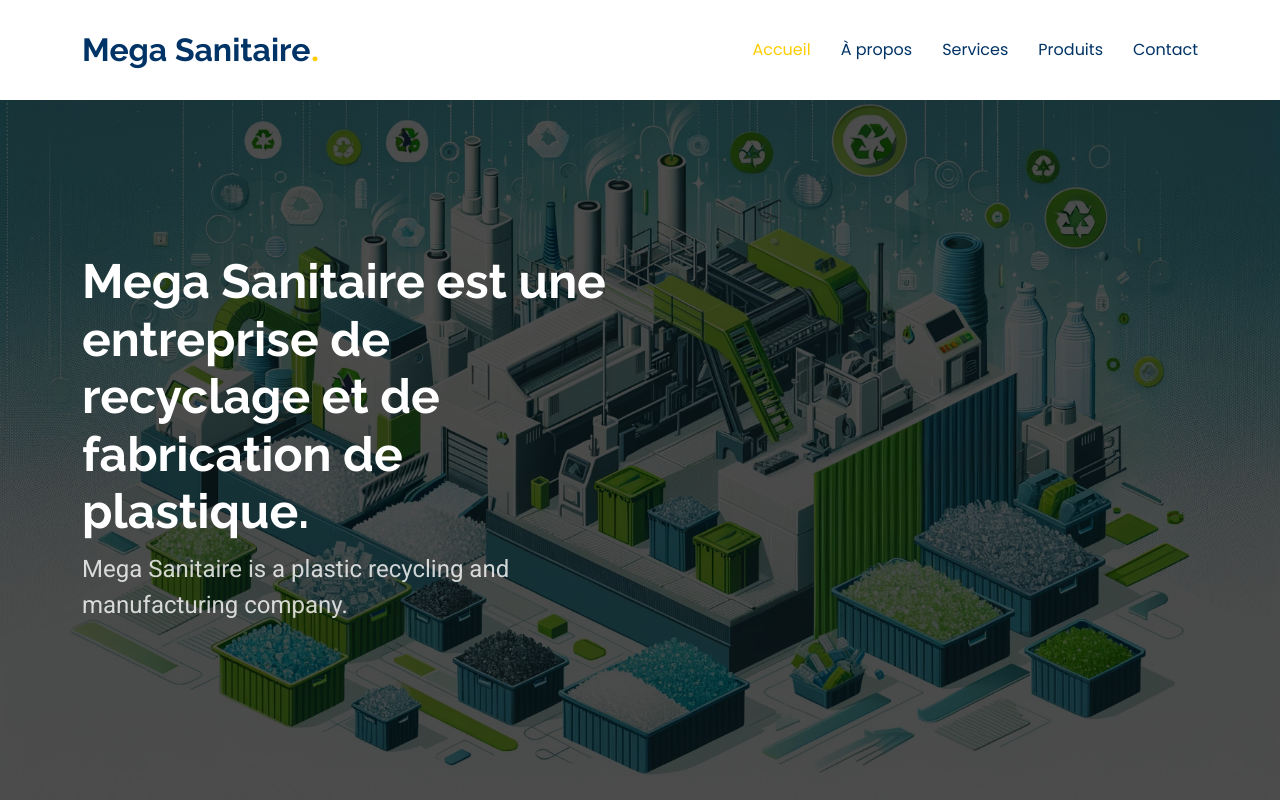
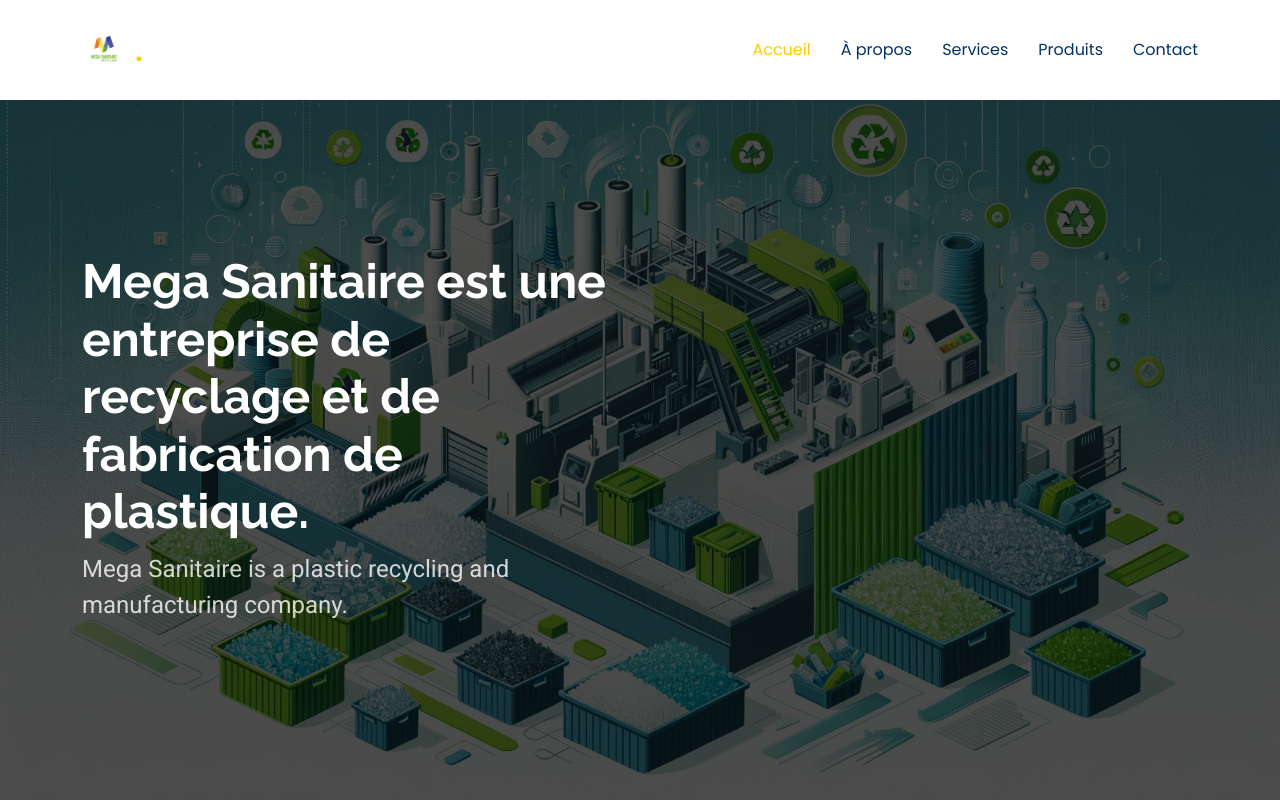
Before and after one commit to amirabourogaa/mega-sanitaire, a plain HTML site: page index.html in a window 1280 px wide. Shown: the top 800 px of the page. Drawn offline with Linux system fonts and the light colour scheme.

Commit message:
Fix logo

```diff
--- a/index.html
+++ b/index.html
@@ -40,8 +40,8 @@
 
       <a href="index.html" class="logo d-flex align-items-center me-auto">
         <!-- Uncomment the line below if you also wish to use an image logo -->
-        <!-- <img src="assets/img/logo.png" alt=""> -->
-        <h1 class="sitename">Mega Sanitaire</h1>
+        <img  src="assets/img/logo.png" alt="">
+        <!-- <h1 class="sitename">Mega Sanitaire</h1> -->
         <span>.</span>
       </a>
 
```
